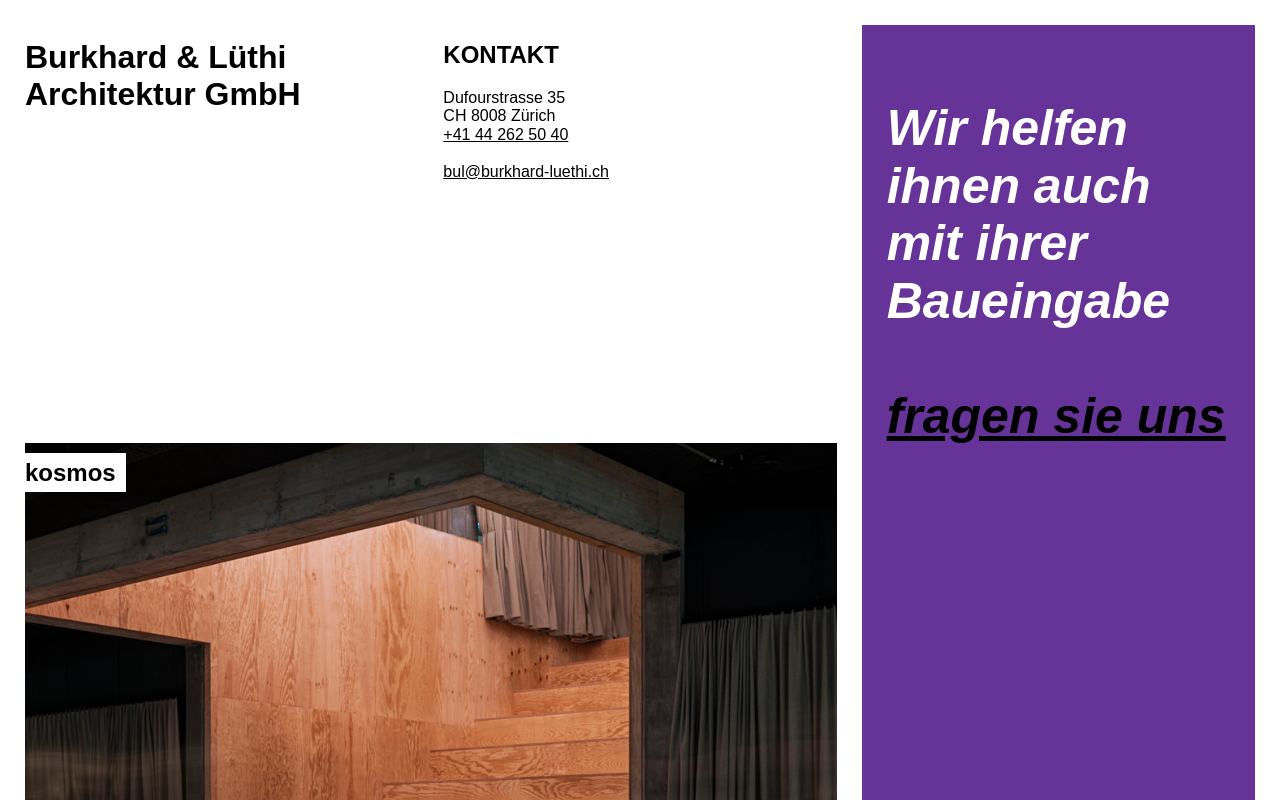
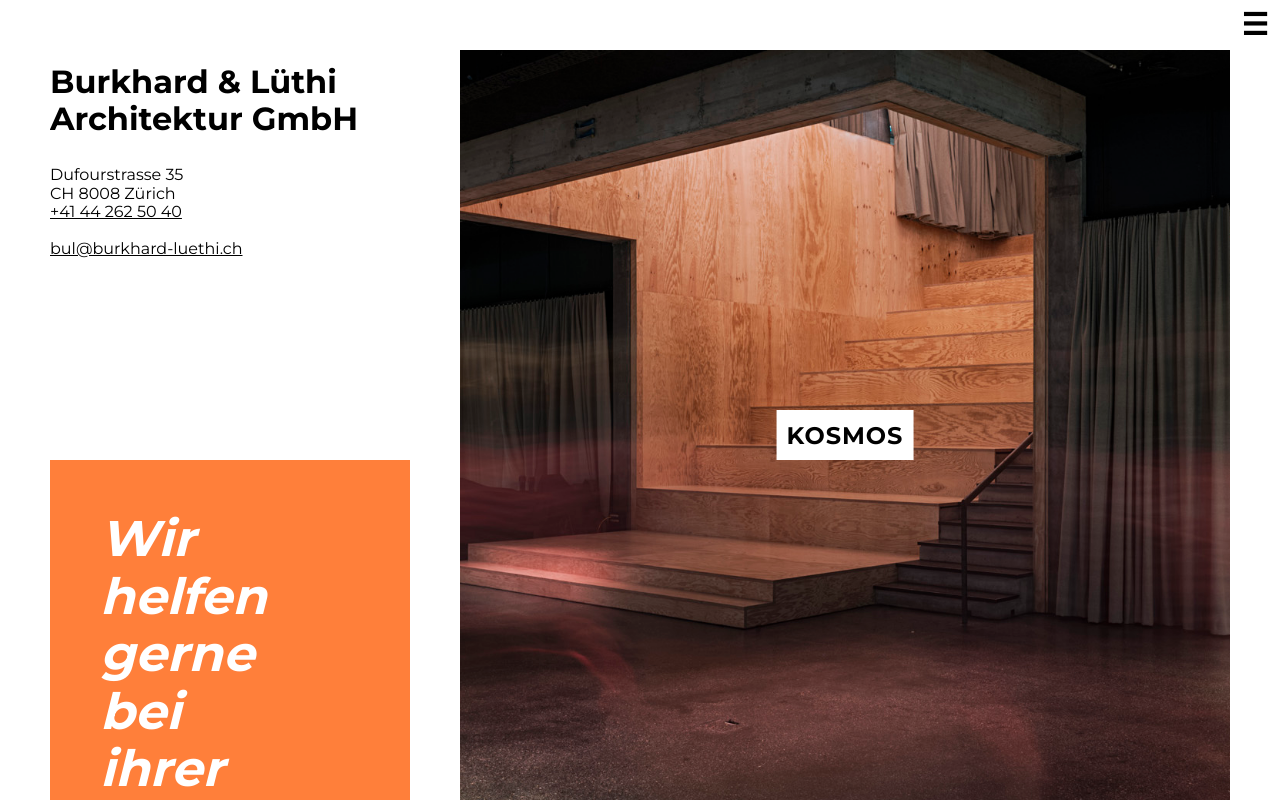
Before and after one commit to AlexJenter/prototype.burkhard-luethi.ch, a React (Create React App) app: page / in a window 1280 px wide. Shown: the top 800 px of the page. Built offline with nearby package versions, Linux system fonts and the light colour scheme.

Commit message:
Dimi büro sesh

```diff
--- a/src/App.js
+++ b/src/App.js
@@ -4,15 +4,22 @@ import Header from "./components/Header";
 import Tile from "./components/Tile";
 import List from "./components/helpers/List";
 import FullPage from "./components/FullPage";
-import data from "./data";
+import {ListView , ListItem} from "./components/ListView";
+import { dataTiles, dataList, dataFooter } from "./data";
 import "./App.css";
 
 const Index = () => (
   <Fragment>
     {/* <Header /> */}
+    <ListView>
+      <List iterable={dataList}>{item => <ListItem {...item} />}</List>
+    </ListView>
     <main id="index">
-      <List iterable={data}>{item => <Tile {...item} />}</List>
+      <List iterable={dataTiles}>{item => <Tile {...item} />}</List>
     </main>
+    <footer>
+      <List iterable={dataFooter}>{item => <Tile {...item} />}</List>
+    </footer>
   </Fragment>
 );
 
--- a/src/components/FullPage/index.css
+++ b/src/components/FullPage/index.css
@@ -1,11 +1,8 @@
-@import url('https://fonts.googleapis.com/css?family=Montserrat');
-html {
-  font-family: 'Montserrat', sans-serif;
-}
 main#full-page {
   position: fixed;
   left: 0;
   top: 0;
+  z-index: 0;
 }
 
 .slide-container {
@@ -60,7 +57,11 @@ main#full-page {
 }
 
 .slide--markup p {
-  width: 50%;
+  font-size: 24px;
+  width: 45ch;
+  max-width: 100%;
+  /* columns: 2;
+  column-gap: 2em; */
   line-height: 1.3;
   word-spacing: 2px;
   /* text-align: justify; */
@@ -68,7 +69,25 @@ main#full-page {
 
 .slide--markup strong {
   letter-spacing: 0.5px;
-  /* text-transform: uppercase;
-  font-weight: 400; */
-  /* font-size: 0.9em; */
 }
+
+.back-link {
+  position: absolute;
+  top: calc(var(--gutter) * 0.5);
+  left: calc(var(--gutter) * 0.5);
+  transform: translate(-50%, -50%);
+
+  z-index: 1000;
+  cursor: pointer;
+  text-decoration: none;
+  font-weight: bold;
+  font-size: 20px;
+}
+
+.page-title {
+  position: absolute;
+  top: 0;
+  left: 50%;
+  text-transform: uppercase;
+  transform: translate(-50%, -20%);
+}
--- a/src/components/FullPage/index.js
+++ b/src/components/FullPage/index.js
@@ -1,4 +1,5 @@
 import React, { Component } from "react";
+import { Link } from "react-router-dom";
 import Header from "../Header";
 import PageDots from "../PageDots";
 import PrevNextBtn from "../PrevNextBtn";
@@ -77,7 +78,8 @@ export default class Fullpage extends Component {
 
     return (
       <React.Fragment>
-        <Header title={`↫ ${title}`} />
+        <Link className="back-link" to={`${process.env.PUBLIC_URL}/`}>╳</Link>
+        <h2 className="page-title">{title}</h2>
         <main id="full-page">
           <div className="slide-container" style={containerStyle}>
             <List iterable={sections}>
--- /dev/null
+++ b/src/components/ListView/index.css
@@ -0,0 +1,42 @@
+.list-view {
+  position: fixed;
+  z-index: 100;
+  height: 100vh;
+  left: 100vw;
+  top: 0;
+}
+.list-view__toggle {
+  z-index: 1;
+  width: var(--gutter);
+  height: var(--gutter);
+  appearance: none;
+  border: none;
+  position: absolute;
+  background-color: #fff;
+  right: 100%;
+  font-size: 30px;
+  font-weight: bold;
+}
+.list-view__container {
+  z-index: 0;
+  height: 100vh;
+  width: 100vw;
+  background-color: #fff;
+  transform: translateX(0);
+  transition: transform 200ms;
+  overflow-y: auto;
+}
+
+.list-view__container.open {
+  transform: translateX(-100%)
+}
+
+.list-view__container a {
+  text-decoration: none;
+  display: block;
+  height: var(--gutter);
+  padding-left: var(--gutter);
+  font-size: 25px;
+  text-transform: uppercase;
+  font-weight: bold;
+}
--- /dev/null
+++ b/src/components/ListView/index.js
@@ -0,0 +1,37 @@
+import React, { Component } from "react";
+
+import { Link } from "react-router-dom";
+
+import "./index.css";
+
+export class ListView extends Component {
+  state = {
+    open: false
+  };
+
+  toggle = () => {
+    this.setState(({ open }) => ({
+      open: !open
+    }));
+  };
+
+  render() {
+    const { open } = this.state;
+    const { children } = this.props;
+    return (
+      <div className="list-view">
+        <button
+          className="list-view__toggle"
+          onClick={this.toggle}
+        >{`\u2630`}</button>
+        <div className={`list-view__container${open ? " open" : ""}`}>
+          {children}
+        </div>
+      </div>
+    );
+  }
+}
+
+export const ListItem = ({ title, href }) => (
+  <Link to={`${href}/`}>{title}</Link>
+);
--- a/src/components/PageDots/index.css
+++ b/src/components/PageDots/index.css
@@ -1,8 +1,14 @@
 .page-dots {
-  position: fixed;
-  left: 50%;
-  bottom: var(--gutter);
-  transform: translateX(-50%);
+  --s: 15px;
+  --m: 40px;
+  position: absolute;
+  left: 0;
+  width: 100%;
+  height: var(--gutter);
+  bottom: 0;
+  display: flex;
+  justify-content: center;
+  align-items: center;
 }
 
 .page-dots ul {
@@ -11,17 +17,22 @@
 }
 
 .page-dot {
+  box-sizing: border-box;
   display: inline-block;
   padding: 0;
-  margin: 10px;
-  height: 20px;
-  width: 20px;
+  margin-left: var(--m);
+  margin-right: var(--m);
+  height: var(--s);
+  width: var(--s);
   background-color: white;
   appearance: none;
   border: none;
   border-radius: 50%;
+  border: 1px solid black;
+  transform: translateY(-3px);
 }
 
 .page-dot--active {
-  background-color: hotpink;
+  background-color: pink;
+  box-shadow: 0 0 0 2px white inset;
 }
--- a/src/components/PageDots/index.js
+++ b/src/components/PageDots/index.js
@@ -14,9 +14,7 @@ export default ({ position = 0, count = 10, setPosition }) => {
             <button
               onClick={setPosition(i)}
               className={`page-dot${bool ? " page-dot--active" : ""}`}
-            >
-              {i}
-            </button>
+            ></button>
           ))}
       </ul>
     </div>
--- a/src/components/PrevNextBtn/index.css
+++ b/src/components/PrevNextBtn/index.css
@@ -6,7 +6,9 @@
   appearance: none;
   border: none;
   background-color: #fff;
-  padding: var(--gutter);
+  /* padding: var(--gutter); */
+  font-size: 30px;
+  font-weight: bold;
 }
 .prev-next-button.prev {
   left: 0;
--- a/src/components/PrevNextBtn/index.js
+++ b/src/components/PrevNextBtn/index.js
@@ -2,6 +2,6 @@ import React from 'react'
 import './index.css'
 
 export default ({ actions: {prev, next}}) => [
-  <button onClick={prev} className="prev-next-button prev">hin</button>,
-  <button onClick={next} className="prev-next-button next">her</button>,
+  <button onClick={prev} className="prev-next-button prev">{'\u2190'}</button>,
+  <button onClick={next} className="prev-next-button next">{'\u2192'}</button>,
 ]
--- a/src/components/Tile/index.js
+++ b/src/components/Tile/index.js
@@ -18,6 +18,10 @@ const ImageTile = ({ title, src, href, bem }) => (
   </div>
 );
 
+const EmptyTile = ({ bem }) => (
+  <div className="tile tile--empty"></div>
+);
+
 export default props => {
   const { type, mods } = props;
   const bem = block => element =>
@@ -31,6 +35,7 @@ export default props => {
     <Switch match={props.type}>
       <TextTile case="markup" {...props} bem={bem("tile")} />
       <ImageTile case="image" {...props} bem={bem("tile")} />
+      <EmptyTile case="empty" {...props} bem={bem("tile")} />
       <p case="default">Default Case hit</p>
     </Switch>
   );
--- a/src/data.js
+++ b/src/data.js
@@ -6,7 +6,10 @@ import kosmos_pln1 from "./images/139_kosmos/139_01_Pläne/Burkhard-Luethi_139_K
 
 const allImages = Object.entries(BL).map(([title, src], i) => ({
   key: `${title}-${i}`,
-  mods: [],
+  mods: [
+    Math.random() > 0.5 ? "height-2x" : "default",
+    Math.random() > 0.5 ? "width-2x" : "default"
+  ],
   title,
   type: "image",
   src,
@@ -18,7 +21,8 @@ const logo = {
   mods: ["logo"],
   title: "",
   type: "markup",
-  body: "<h1>Burkhard & Lüthi Architektur GmbH</h1>",
+  body:
+    "<h1>Burkhard & Lüthi Architektur GmbH</h1><p>Dufourstrasse 35 <br/> CH 8008 Zürich <br/> <a href='tel:+41 44 262 50 40'>+41 44 262 50 40</a> <br/> <a href='mailto:bul@burkhard-luethi.ch'>bul@burkhard-luethi.ch</a></p>",
   href: "#"
 };
 
@@ -42,7 +46,7 @@ const kosmos_sections = [
     key: 1,
     type: "markup",
     body:
-      "<p><strong>Der zentrale architektonische Gedanke</strong> besteht darin, den im Grundausbau vorgefundenen Rohbau als architektonische Qualität zu verstehen und zum Erscheinungsbild der Kosmos-Räume zu etablieren. Trotz einer hochinstallierten und komplexen Kino-, Veranstaltungs- und Gastrotechnik, sollen die eingesetzten Materialien von schlichter Eleganz und gleichzeitig von solider und langlebiger Qualität sein. Dadurch entsteht eine Architektur, welche nicht im Vordergrund steht, sondern einen unprätentiösen Hintergrund aufbaut, welcher die Atmosphäre der verschiedenen Bereiche des Kosmos und ihren Akteuren umso bes- ser zur Geltung bringen lässt.<br>Der Kosmos ist selbst gleichermassen Ort und Bindeglied an der Schnittstelle zwischen Europaallee und Langstrasse.</p>"
+      "<p>Der zentrale architektonische Gedanke besteht darin, den im Grundausbau vorgefundenen Rohbau als architektonische Qualität zu verstehen und zum Erscheinungsbild der Kosmos-Räume zu etablieren. Trotz einer hochinstallierten und komplexen Kino-, Veranstaltungs- und Gastrotechnik, sollen die eingesetzten Materialien von schlichter Eleganz und gleichzeitig von solider und langlebiger Qualität sein. Dadurch entsteht eine Architektur, welche nicht im Vordergrund steht, sondern einen unprätentiösen Hintergrund aufbaut, welcher die Atmosphäre der verschiedenen Bereiche des Kosmos und ihren Akteuren umso bes- ser zur Geltung bringen lässt.<br>Der Kosmos ist selbst gleichermassen Ort und Bindeglied an der Schnittstelle zwischen Europaallee und Langstrasse.</p>"
   },
   {
     key: 3,
@@ -100,6 +104,7 @@ const kosmos = {
   title: "kosmos",
   type: "image",
   src: BL.kosmos,
+  // src: kosmos_pln1,
   href: "kosmos",
   sections: kosmos_sections
 };
@@ -109,7 +114,7 @@ const text = {
   title: "kosmos",
   type: "markup",
   body:
-    "Wir helfen ihnen auch mit ihrer Baueingabe <br><br><a href='kosmos'>fragen sie uns</a>"
+    "Wir helfen gerne bei ihrer Bau-eingabe <br><br><a href='kosmos'>fragen sie uns</a>"
 };
 
 const toTop = {
@@ -120,4 +125,19 @@ const toTop = {
   body: "<a href='#top'>zurück an die oberfläche</a>"
 };
 
-export default [logo, contact, kosmos, text, ...allImages, toTop];
+const emptyTile = {
+  key: 0,
+  type: "empty"
+};
+
+const result = allImages.reduce((acc, x) => {
+  return [
+    ...acc,
+    ...(Math.random() < 0.9 ? [x, emptyTile] : [x])
+  ];
+}, []);
+
+export default [kosmos, ...allImages];
+export const dataList = [...allImages];
+export const dataFooter = [toTop];
+export const dataTiles =[logo, kosmos, text, ...result];
--- a/src/index.css
+++ b/src/index.css
@@ -1,13 +1,21 @@
+@import url('https://fonts.googleapis.com/css?family=Montserrat:300,400,700');
+
 html {
-  --gutter: 25px;
+  --gutter: 50px;
+  --col-o: #ff7f3a;
+  --col-b: #77eded;
 }
 
+h2, p, a, button {
+  font-family:  "Montserrat", sans-serif;
+}
 body {
   margin: 0;
   padding: var(--gutter);
   font-family: sans-serif;
 }
 
+footer,
 main#index {
   display: grid;
   grid-gap: var(--gutter);
@@ -60,7 +68,6 @@ a {
   top: -7px;
 }
 
-
 .tile--markup .tile__title {
   display: none;
 }
@@ -84,7 +91,8 @@ a {
   height: 0;
 }
 
-.tile__title,
+
+
 .tile__body,
 .tile__image {
   position: absolute;
@@ -93,17 +101,28 @@ a {
 }
 
 .tile__title {
+  display: flex;
+  align-items: center;
+  position: absolute;
+  box-sizing: border-box;
+  margin: 0;
+  top: 50%;
+  left: 50%;
+  height: var(--gutter);
+  transform: translate(-50%, -50%);
   z-index: 2;
-  margin: 10px 0 0;
-  padding: 6px 10px 5px 0;
+  padding: 6px 10px 5px;
   background: #fff;
+  text-transform: uppercase;
+  letter-spacing: 1px;
 }
 
 .tile__link {
   color: #000;
 }
 .tile__link:visited {
-  color: #ddd;
+  color: pink;
+  color: #000;
 }
 
 .tile__image {
@@ -121,7 +140,11 @@ a {
 }
 
 .tile--large-type {
-  background-color: rebeccapurple;
+  background-color: var(--col-o);
   color: white;
   font-size: 50px;
 }
+.tile--large-type p {
+  width: 0;
+  margin: 0;
+}
```
